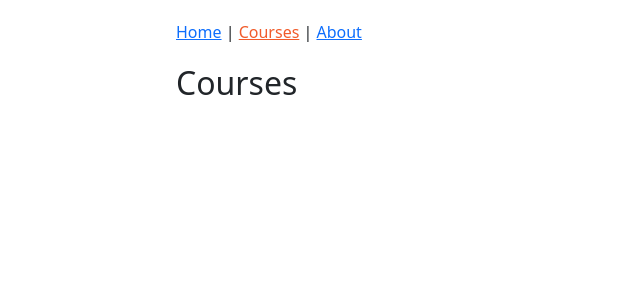
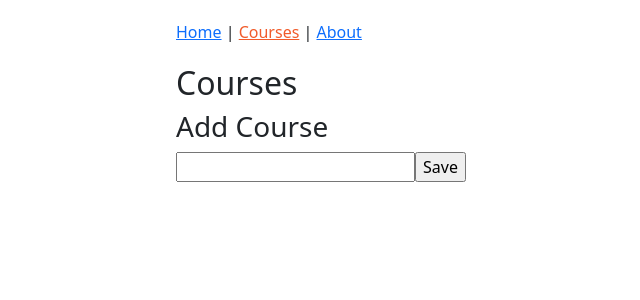
Before and after one commit to vrundanawal/React-Redux-app, a React app: page /courses in a window 1280 px wide. Shown: the top 300 px of the page, without its empty margins (51-691 px from the left). Built offline with nearby package versions, Linux system fonts and the light colour scheme.

Commit message:
Course page with handle change

```diff
--- a/src/components/courses/CoursesPage.js
+++ b/src/components/courses/CoursesPage.js
@@ -1,7 +1,42 @@
 import React from "react";
 
-const CoursesPage = () => {
-  return <h2>Courses</h2>;
-};
+// const CoursesPage = () => {
+//  const course = {
+//   title : ''
+//  }
+//   return <h2>Courses---Functional component</h2>;
+// };
 
+// export default CoursesPage;
+
+class CoursesPage extends React.Component {
+  constructor(props) {
+    super(props);
+    this.state = {
+      course: {
+        title: "",
+      },
+    };
+  }
+
+  handleChange(event) {
+    const course = { ...this.state.course, title: event.target.value };
+    this.setState({ course: course });
+  }
+
+  render() {
+    return (
+      <form>
+        <h2>Courses</h2>
+        <h3>Add Course</h3>
+        <input
+          type="text"
+          value={this.state.course.title}
+          onChange={this.handleChange}
+        />
+        <input type="submit" value="Save" />
+      </form>
+    );
+  }
+}
 export default CoursesPage;
```
Also changed, not shown: Notes/4waytohandlemapDispatch.png (added), Notes/steps for redux flow.PNG (added).
